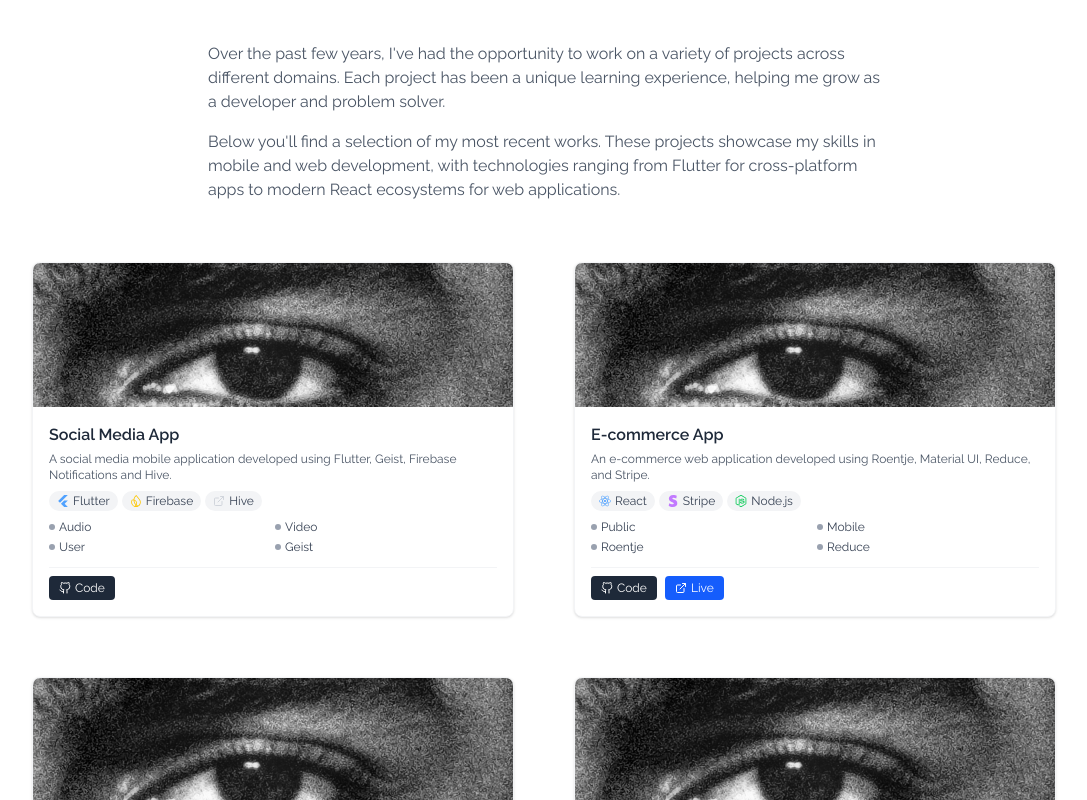
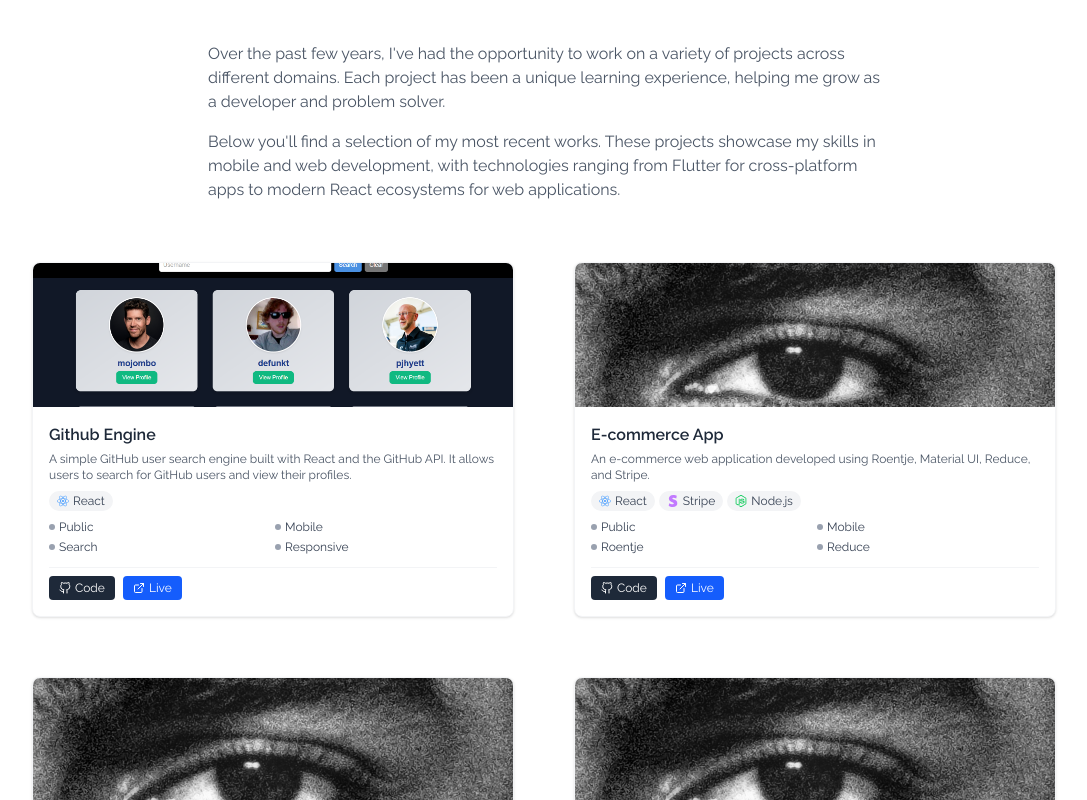
Before and after one commit to webkhal/portfolio, a Next.js app: page / in a window 1280 px wide. Shown: the part 2430-3230 px from the top of the page, without its empty margins (96-1183 px from the left). Built offline with nearby package versions, Linux system fonts and the light colour scheme.

Commit message:
Updated : project links

```diff
--- a/src/app/home/page.js
+++ b/src/app/home/page.js
@@ -15,7 +15,7 @@ SiFigma, SiJira, SiPostman, SiNginx,
   SiMongoose
 } from "react-icons/si";
 import Image from 'next/image';
-import blogImage from "../../../public/images/hero-1.webp";
+import blogImage from "../../../public/images/blog.png";
 
 const HeroSection = () => {
   const ref = useRef(null);
--- a/src/app/projects/page.js
+++ b/src/app/projects/page.js
@@ -21,7 +21,7 @@ import {
 } from 'react-icons/si';
 
 // Import your images
-import project1Image from '../../../public/images/hero-1.webp';
+import project1Image from '../../../public/images/github.png';
 import project2Image from '../../../public/images/hero-1.webp';
 import project3Image from '../../../public/images/hero-1.webp';
 import project4Image from '../../../public/images/hero-1.webp';
@@ -54,12 +54,13 @@ const ProjectsPage = () => {
 
   const projects = [
     {
-      name: 'Social Media App',
-      description: 'A social media mobile application developed using Flutter, Geist, Firebase Notifications and Hive.',
+      name: 'Github Engine',
+      description: 'A simple GitHub user search engine built with React and the GitHub API. It allows users to search for GitHub users and view their profiles.',
       image: project1Image,
-      github: '#',
-      tags: ['Flutter', 'Firebase', 'Hive'],
-      features: ['Audio', 'Video', 'User', 'Geist']
+      github: 'https://github.com/webkhal/github-engine',
+      liveDemo: 'https://github-engine-phi.vercel.app/',
+      tags: ['React'],
+      features: ['Public', 'Mobile', 'Search', 'Responsive']
     },
     {
       name: 'E-commerce App',
```
Also changed, not shown: public/images/blog.png (added), public/images/github.png (added).
